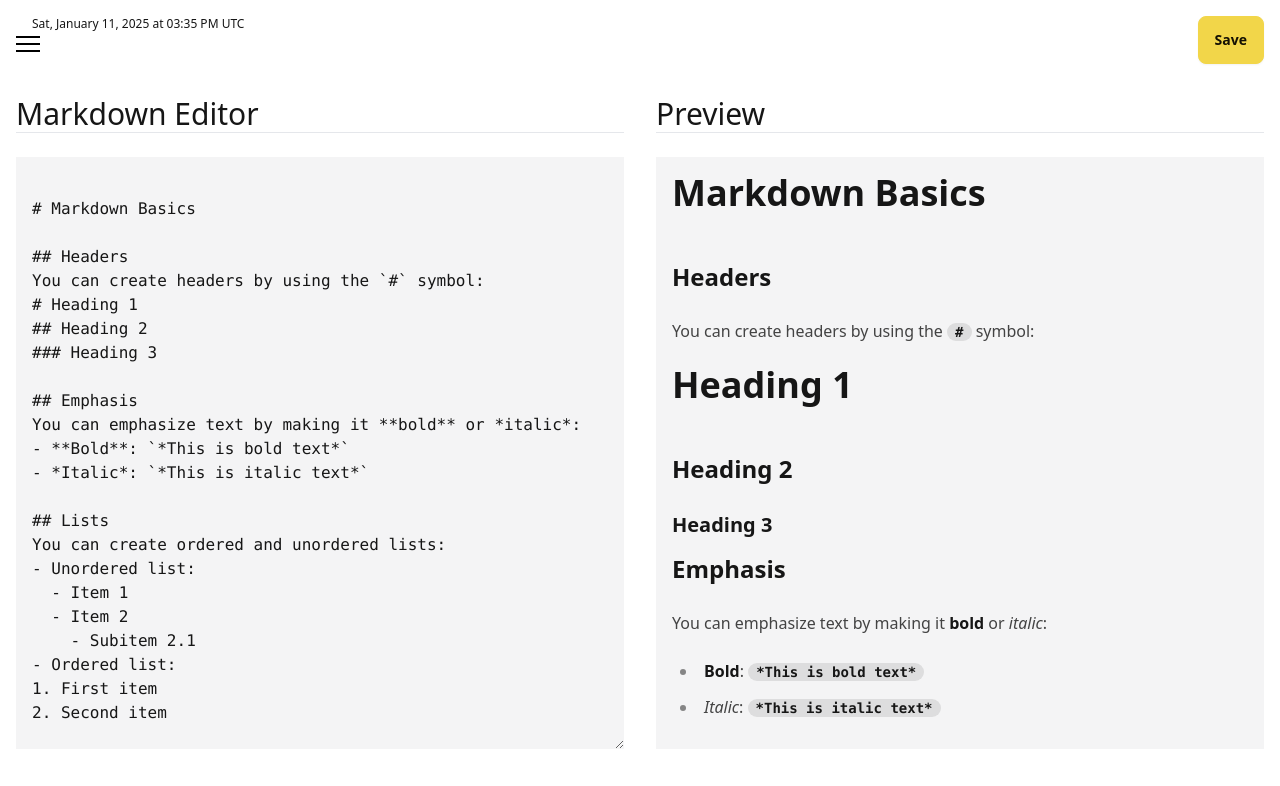
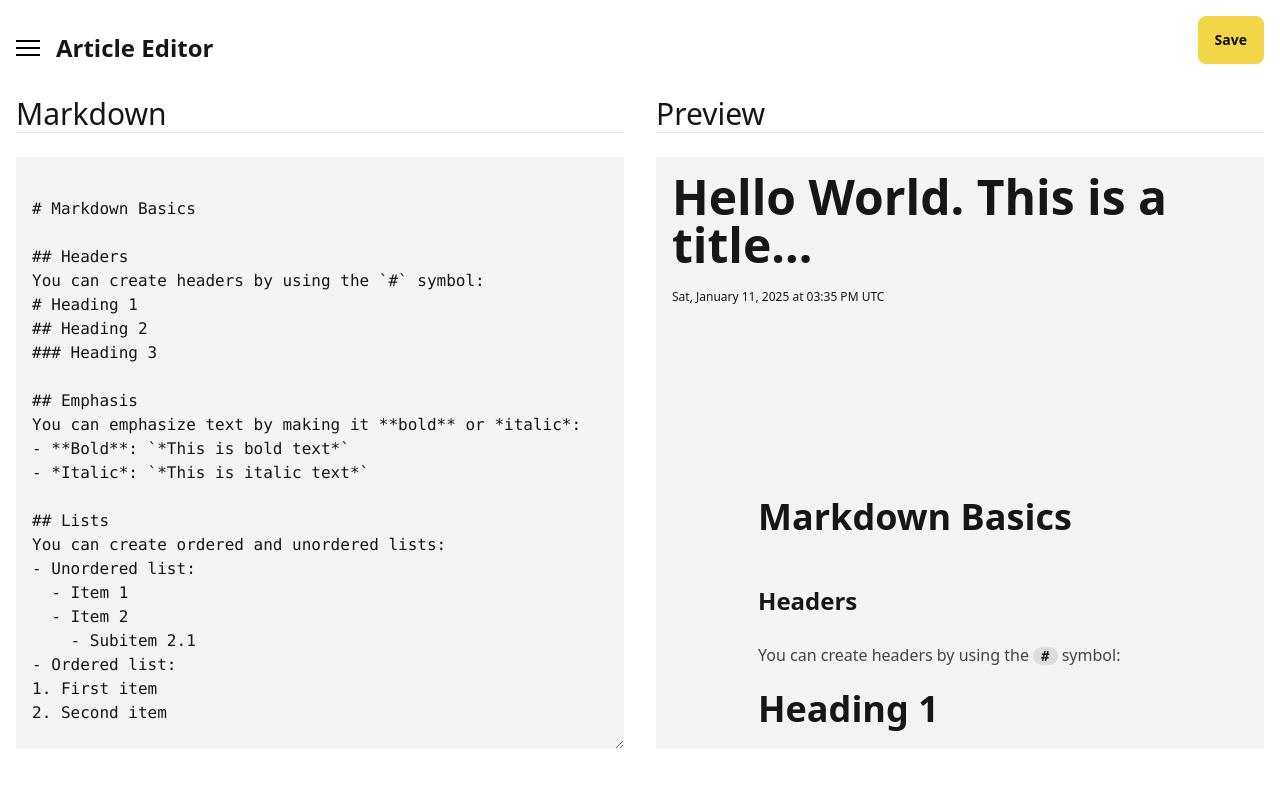
Before and after one commit to AdrianeTroyRoa/XuElecomSite_Frontend-Admin, a Nuxt app: page /articles/edit/1 in a window 1280 px wide. Shown: the top 786 px of the page. Built offline with nearby package versions, Linux system fonts and the light colour scheme.

Commit message:
feat: modified positioning of title in article editor

```diff
--- a/pages/articles/edit/[id].vue
+++ b/pages/articles/edit/[id].vue
@@ -1,8 +1,7 @@
 <template>
   <div class="flex p-4">
     <div class="flex-1">
-      <Sidebar :title="articleTitle"/>
-      <div class="ml-4 text-xs">{{ formattedDateToday }}</div>
+      <Sidebar title="Article Editor" />
     </div>
     <button class="btn btn-secondary flex-none" @click="showInputtedContent">
       Save
@@ -10,7 +9,7 @@
   </div>
   <div class="flex flex-col md:flex-row w-full">
     <div class="w-full md:w-1/2 p-4">
-      <div class="text-3xl">Markdown Editor</div>
+      <div class="text-3xl">Markdown</div>
       <hr />
       <br />
       <!-- Input field for markdown -->
@@ -28,7 +27,11 @@
       <hr />
       <br />
       <div class="bg-zinc-100 p-4 w-full h-[calc(100vh-13rem)] overflow-y-auto">
-        <div class="flex align-items-center">
+        <article class="mb-48">
+          <h1 class="text-5xl font-bold">Hello World. This is a title...</h1>
+          <div class="text-xs mt-5">{{ formattedDateToday }}</div>
+        </article>
+        <div class="flex flex-col items-center">
           <article class="prose" v-html="renderMarkdown"></article>
         </div>
       </div>
```
